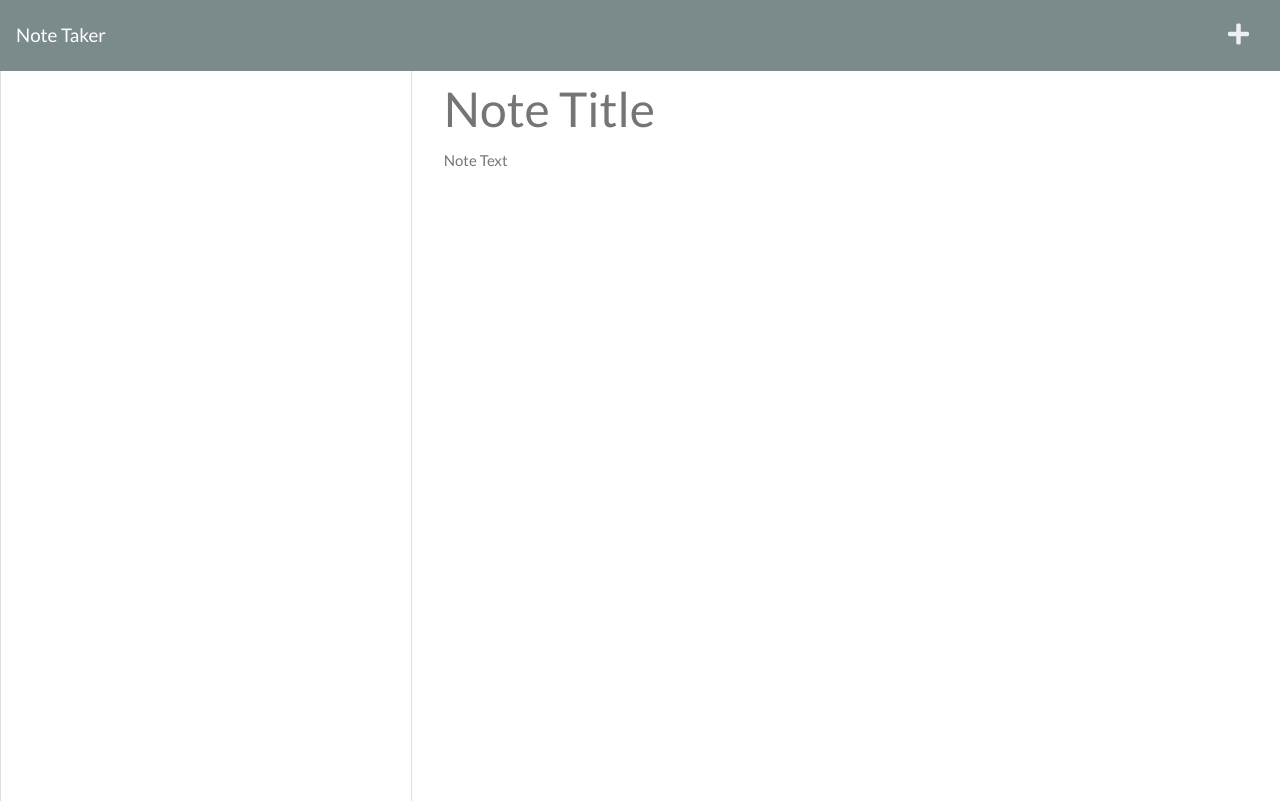
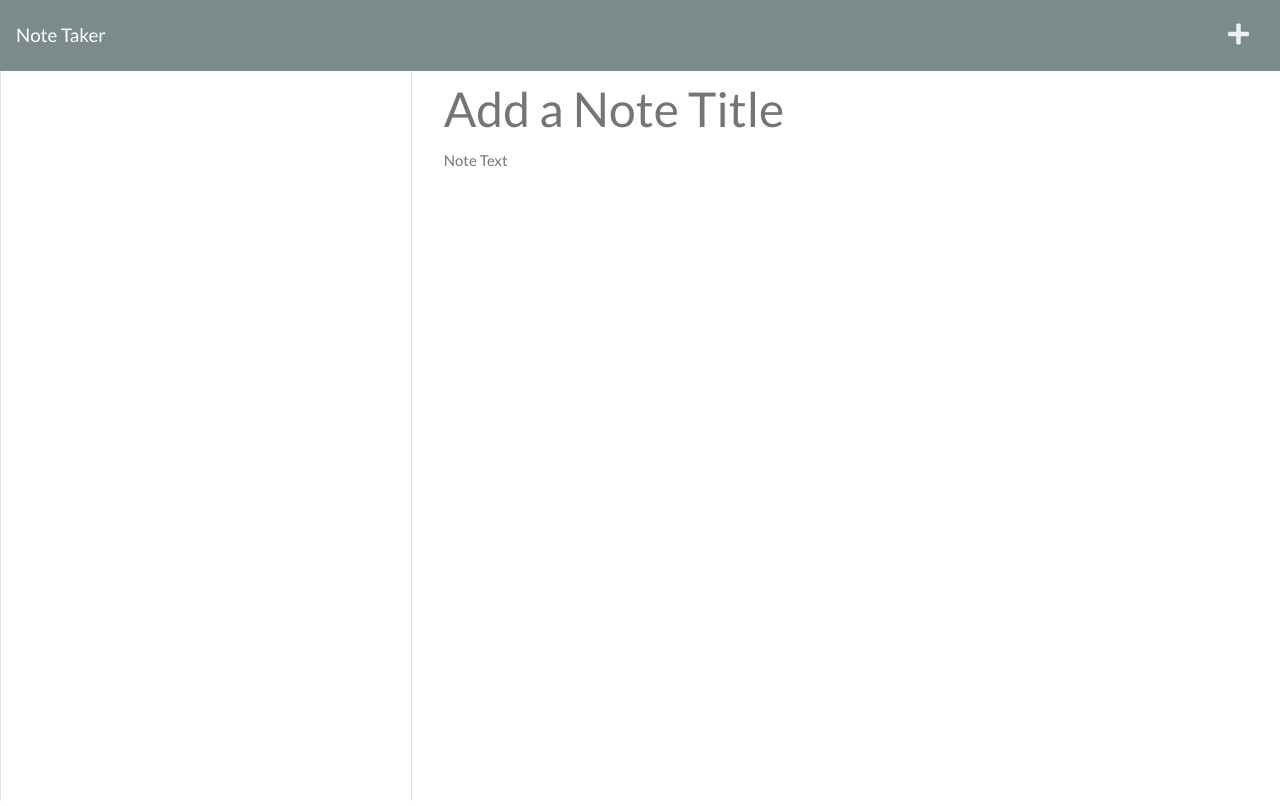
Before and after one commit to Robert-Schwartz/EXPRESS-Note-Taker, a website: page public/notes.html in a window 1280 px wide. Drawn offline with nearby package versions, Linux system fonts and the light colour scheme; no server answers.

```diff
--- a/public/notes.html
+++ b/public/notes.html
@@ -36,7 +36,7 @@
         <div class="col-8">
           <input
             class="note-title"
-            placeholder="Note Title"
+            placeholder="Add a Note Title"
             maxlength="28"
             type="text"
           />
```
Also changed, not shown: Preview.png, README.md.
